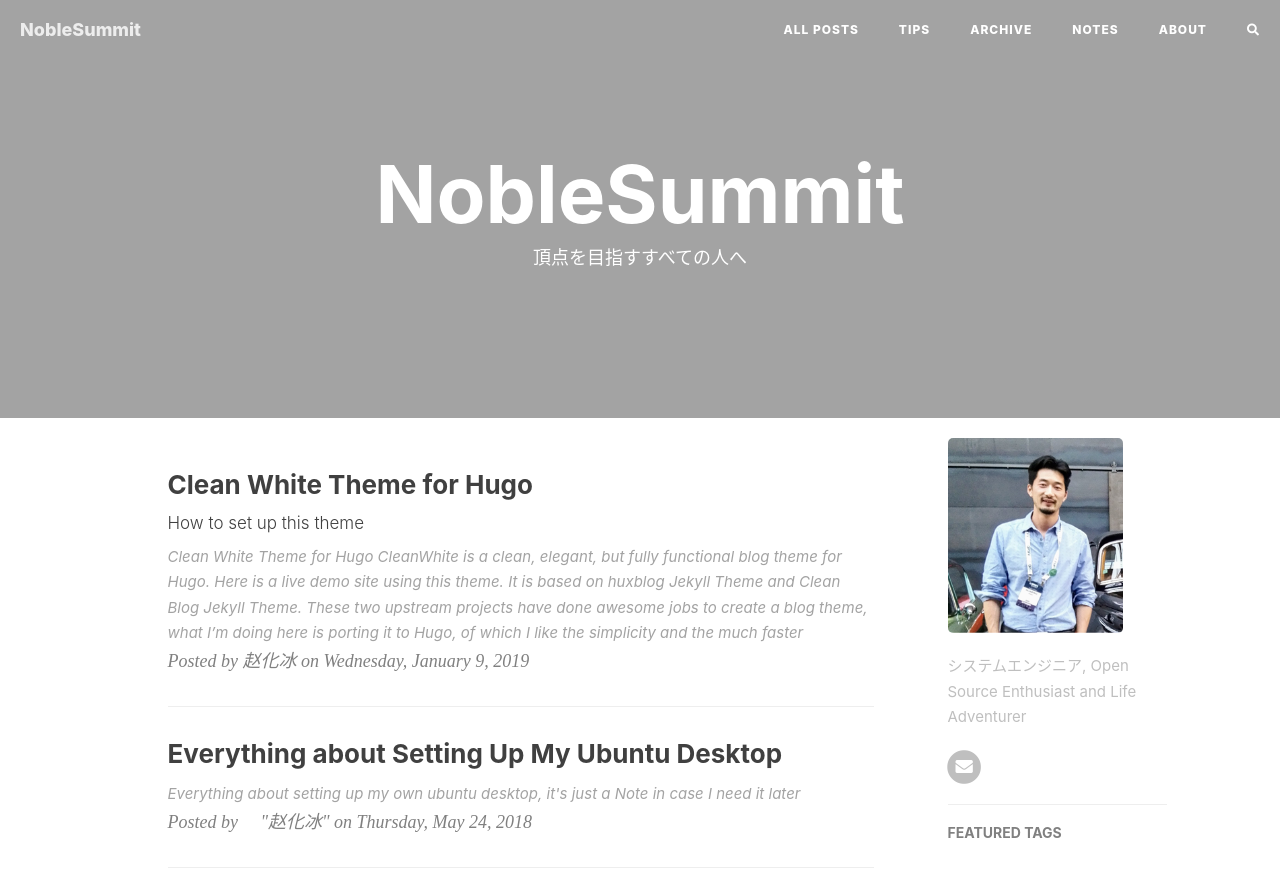
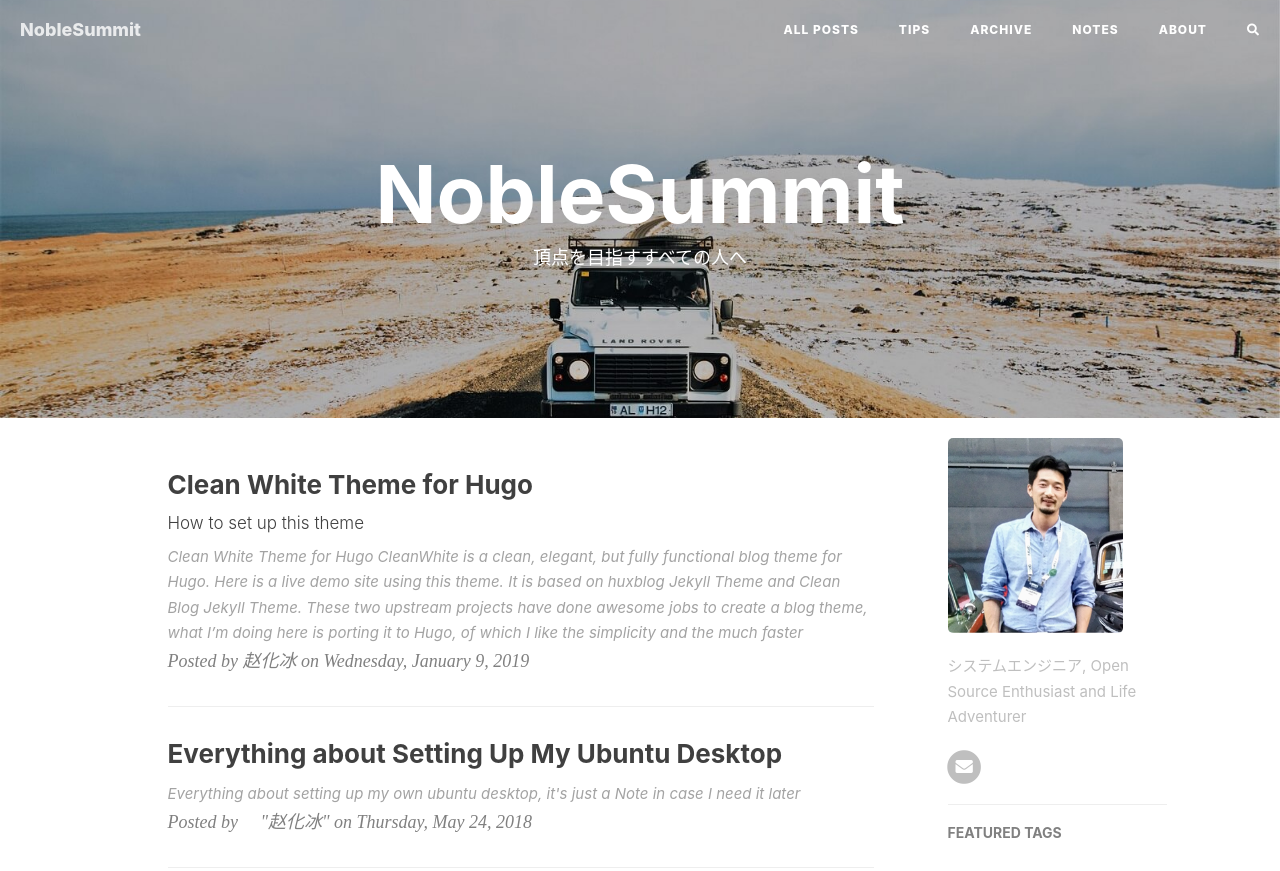
Before and after one commit to nomykick941/noblesummit_build, a plain HTML site: page index.html in a window 1280 px wide. Shown: the top 871 px of the page. Drawn offline with nearby package versions, Linux system fonts and the light colour scheme.

Commit message:
update url

```diff
--- a/index.html
+++ b/index.html
@@ -11,8 +11,8 @@
     <meta property="og:type" content="article">
 
 
-    <meta property="og:image" content="https://nomykick941.github.io//noblesummit/img/home-bg-jeep.jpg">
-    <meta property="twitter:image" content="https://nomykick941.github.io//noblesummit/img/home-bg-jeep.jpg" />
+    <meta property="og:image" content="https://nomykick941.github.io//./img/home-bg-jeep.jpg">
+    <meta property="twitter:image" content="https://nomykick941.github.io//./img/home-bg-jeep.jpg" />
 
 
 
@@ -156,7 +156,7 @@
 
 
 
-<header class="intro-header" style="background-image: url('/noblesummit/img/home-bg-jeep.jpg')">
+<header class="intro-header" style="background-image: url('/img/home-bg-jeep.jpg')">
     <div class="container">
         <div class="row">
             <div class="col-lg-8 col-lg-offset-2 col-md-10 col-md-offset-1 ">
```
Also changed, not shown: 404.html (+3 -3 lines), about/index.html (+3 -3 lines), archive/index.html (+3 -3 lines), categories/index.html (+3 -3 lines), categories/tips/index.html (+3 -3 lines), notes/index.html (+3 -3 lines), post/index.html (+3 -3 lines), search/index.html (+3 -3 lines), search/placeholder/index.html (+3 -3 lines), tags/index.html (+3 -3 lines), tags/ubuntu/index.html (+3 -3 lines).
